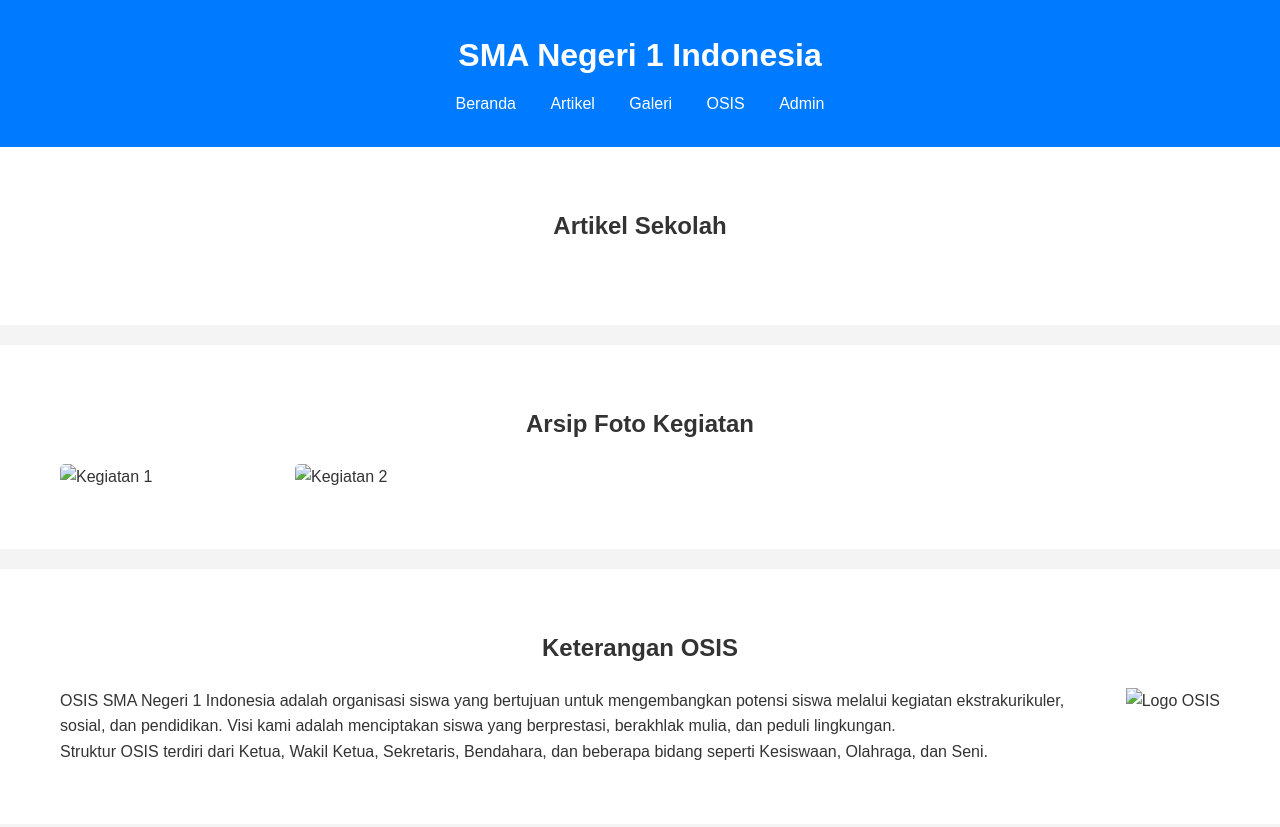
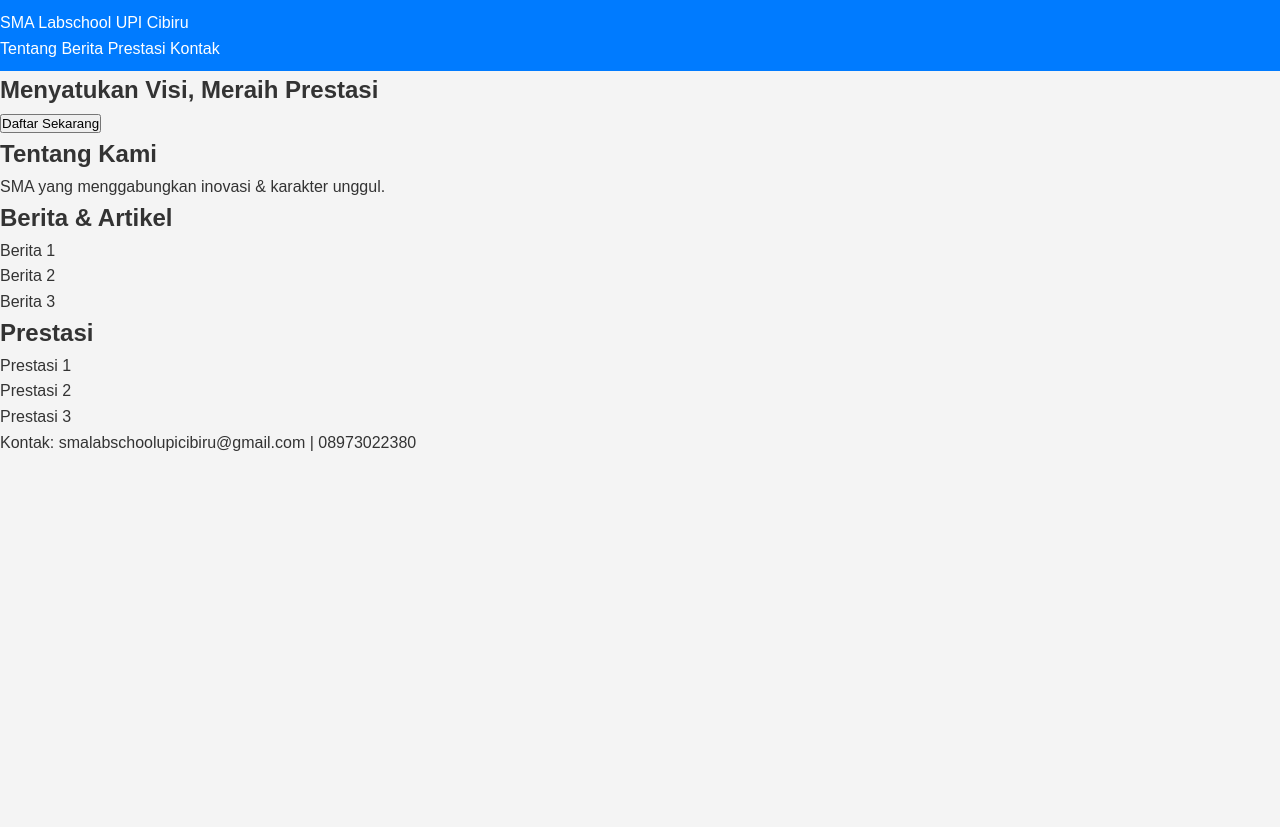
Before and after one commit to sabyryou/osistest, a plain HTML site: page index.html in a window 1280 px wide. After the commit the page ends 800 px from the top, so only its background shows below. Drawn offline with Linux system fonts and the light colour scheme.

Commit message:
Update index.html

```diff
--- a/index.html
+++ b/index.html
@@ -1,80 +1,56 @@
 <!DOCTYPE html>
-<html lang="id">
+<html lang="en">
 <head>
     <meta charset="UTF-8">
     <meta name="viewport" content="width=device-width, initial-scale=1.0">
-    <title>SMA Negeri 1 Indonesia - Beranda</title>
+    <title>SMA Labschool UPI Cibiru</title>
     <link rel="stylesheet" href="style.css">
 </head>
 <body>
-    <!-- Header dengan nama sekolah dan navigasi -->
+
+    <!-- Navbar -->
     <header>
-        <div class="container">
-            <h1>SMA Negeri 1 Indonesia</h1>
-            <nav>
-                <ul>
-                    <li><a href="#home">Beranda</a></li>
-                    <li><a href="#articles">Artikel</a></li>
-                    <li><a href="#gallery">Galeri</a></li>
-                    <li><a href="#osis">OSIS</a></li>
-                    <li><a href="admin.html">Admin</a></li>
-                </ul>
-            </nav>
-        </div>
+        <div class="logo">SMA Labschool UPI Cibiru</div>
+        <nav class="menu">
+            <a href="#about">Tentang</a>
+            <a href="#berita">Berita</a>
+            <a href="#prestasi">Prestasi</a>
+            <a href="#kontak">Kontak</a>
+        </nav>
     </header>
 
-    <!-- Konten utama -->
-    <main>
-        <!-- Kolom Artikel -->
-        <section id="articles" class="section">
-            <div class="container">
-                <h2>Artikel Sekolah</h2>
-                <div id="articles-container" class="articles-grid">
-                    <!-- Artikel akan dimuat dari localStorage via JS -->
-                </div>
-            </div>
-        </section>
+    <!-- Hero -->
+    <section class="hero">
+        <h1>Menyatukan Visi, Meraih Prestasi</h1>
+        <button>Daftar Sekarang</button>
+    </section>
 
-        <!-- Arsip Foto (Galeri) -->
-        <section id="gallery" class="section">
-            <div class="container">
-                <h2>Arsip Foto Kegiatan</h2>
-                <div class="gallery-grid">
-                    <!-- Foto galeri diisi manual dari folder images -->
-                    <img src="images/gallery1.jpg" alt="Kegiatan 1">
-                    <img src="images/gallery2.jpg" alt="Kegiatan 2">
-                    <!-- Tambahkan lebih banyak img tag sesuai kebutuhan -->
-                </div>
-            </div>
-        </section>
+    <!-- About -->
+    <section id="about" class="about">
+        <h2>Tentang Kami</h2>
+        <p>SMA yang menggabungkan inovasi & karakter unggul.</p>
+    </section>
 
-        <!-- Keterangan OSIS -->
-        <section id="osis" class="section">
-            <div class="container">
-                <h2>Keterangan OSIS</h2>
-                <div class="osis-layout">
-                    <div class="osis-text">
-                        <p>OSIS SMA Negeri 1 Indonesia adalah organisasi siswa yang bertujuan untuk mengembangkan potensi siswa melalui kegiatan ekstrakurikuler, sosial, dan pendidikan. Visi kami adalah menciptakan siswa yang berprestasi, berakhlak mulia, dan peduli lingkungan.</p>
-                        <p>Struktur OSIS terdiri dari Ketua, Wakil Ketua, Sekretaris, Bendahara, dan beberapa bidang seperti Kesiswaan, Olahraga, dan Seni.</p>
-                    </div>
-                    <div class="osis-image">
-                        <img src="images/osis.jpg" alt="Logo OSIS">
-                    </div>
-                </div>
-            </div>
-        </section>
-    </main>
+    <!-- Berita (Articles) -->
+    <section id="berita" class="articles">
+        <h2>Berita & Artikel</h2>
+        <div class="card">Berita 1</div>
+        <div class="card">Berita 2</div>
+        <div class="card">Berita 3</div>
+    </section>
 
-    <!-- Modal untuk detail artikel -->
-    <div id="article-modal" class="modal">
-        <div class="modal-content">
-            <span class="close">&times;</span>
-            <h2 id="modal-title"></h2>
-            <p id="modal-date"></p>
-            <img id="modal-image" src="" alt="">
-            <p id="modal-content"></p>
-        </div>
-    </div>
+    <!-- Prestasi -->
+    <section id="prestasi" class="prestasi">
+        <h2>Prestasi</h2>
+        <div class="card">Prestasi 1</div>
+        <div class="card">Prestasi 2</div>
+        <div class="card">Prestasi 3</div>
+    </section>
+
+    <!-- Footer -->
+    <footer id="kontak">
+        <p>Kontak: smalabschoolupicibiru@gmail.com | 08973022380</p>
+    </footer>
 
     <script src="script.js"></script>
 </body>
```
